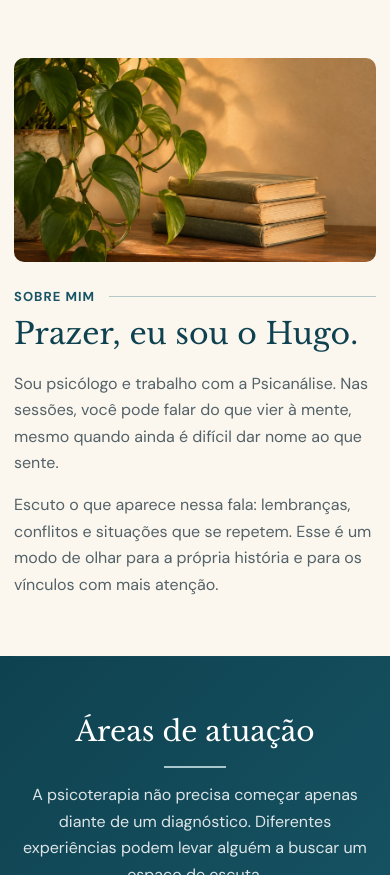
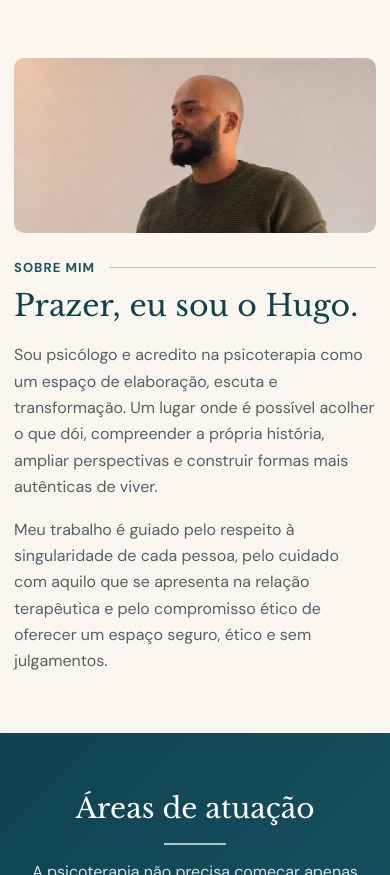
Before and after one commit to jhugooliveira-commits/hugo-oliveira-site, a plain HTML site: page index.html in a window 390 px wide. Shown: the part 1124-1999 px from the top of the page. Drawn offline with nearby package versions, Linux system fonts and the light colour scheme.

Commit message:
Usa o novo retrato no Sobre mim

```diff
--- a/assets/v2.css
+++ b/assets/v2.css
@@ -69,10 +69,19 @@
   gap: clamp(24px, 4vw, 48px);
   max-width: 1100px;
 }
+.about-photo {
+  position: relative;
+  align-self: stretch;
+  overflow: hidden;
+  border-radius: 10px;
+}
 .about-image {
+  position: absolute;
+  inset: 0;
   width: 100%;
-  height: auto;
-  border-radius: 10px;
+  height: 100%;
+  object-fit: cover;
+  object-position: center 16%;
 }
 .about-label {
   display: flex;
@@ -92,7 +101,8 @@
   #sobre .info-grid {
     grid-template-columns: 1fr;
   }
-  .about-image {
-    max-width: 480px;
+  .about-photo {
+    width: min(100%, 480px);
+    height: 175px;
   }
 }
--- a/index.html
+++ b/index.html
@@ -48,8 +48,8 @@
       <div class="hero-visual"><img class="hero-photo hero-office" src="assets/consultorio-real.jpeg" alt="Sofá e luminária no consultório de psicologia" width="1152" height="1536" fetchpriority="high" decoding="async"></div>
     </div>
   </section>
-  <section class="section info" id="sobre" aria-labelledby="titulo-sobre"><div class="container info-grid"><img class="about-image" src="assets/sobre-livros.jpg" alt="Livros empilhados ao lado de uma planta, sob luz quente" width="1672" height="941" loading="lazy" decoding="async">
-      <div class="about-copy"><div class="eyebrow about-label">Sobre mim</div><h2 id="titulo-sobre">Prazer, eu sou o Hugo.</h2><p>Sou psicólogo e trabalho com a Psicanálise. Nas sessões, você pode falar do que vier à mente, mesmo quando ainda é difícil dar nome ao que sente.</p><p>Escuto o que aparece nessa fala: lembranças, conflitos e situações que se repetem. Esse é um modo de olhar para a própria história e para os vínculos com mais atenção.</p></div></div></section>
+  <section class="section info" id="sobre" aria-labelledby="titulo-sobre"><div class="container info-grid"><div class="about-photo"><img class="about-image" src="assets/sobre-hugo.jpg" alt="Hugo Oliveira, psicólogo" width="1122" height="1402" loading="lazy" decoding="async"></div>
+      <div class="about-copy"><div class="eyebrow about-label">Sobre mim</div><h2 id="titulo-sobre">Prazer, eu sou o Hugo.</h2><p>Sou psicólogo e acredito na psicoterapia como um espaço de elaboração, escuta e transformação. Um lugar onde é possível acolher o que dói, compreender a própria história, ampliar perspectivas e construir formas mais autênticas de viver.</p><p>Meu trabalho é guiado pelo respeito à singularidade de cada pessoa, pelo cuidado com aquilo que se apresenta na relação terapêutica e pelo compromisso ético de oferecer um espaço seguro, ético e sem julgamentos.</p></div></div></section>
   <section class="section areas" id="atuacao" aria-labelledby="titulo-atuacao"><div class="container"><div class="section-title"><h2 id="titulo-atuacao">Áreas de atuação</h2><p class="areas-intro">A psicoterapia não precisa começar apenas diante de um diagnóstico. Diferentes experiências podem levar alguém a buscar um espaço de escuta.</p></div><div class="area-topics">
       <article class="area-topic">
         <h3>Neurodivergências</h3>
```
Also changed, not shown: assets/sobre-hugo.jpg (added).
